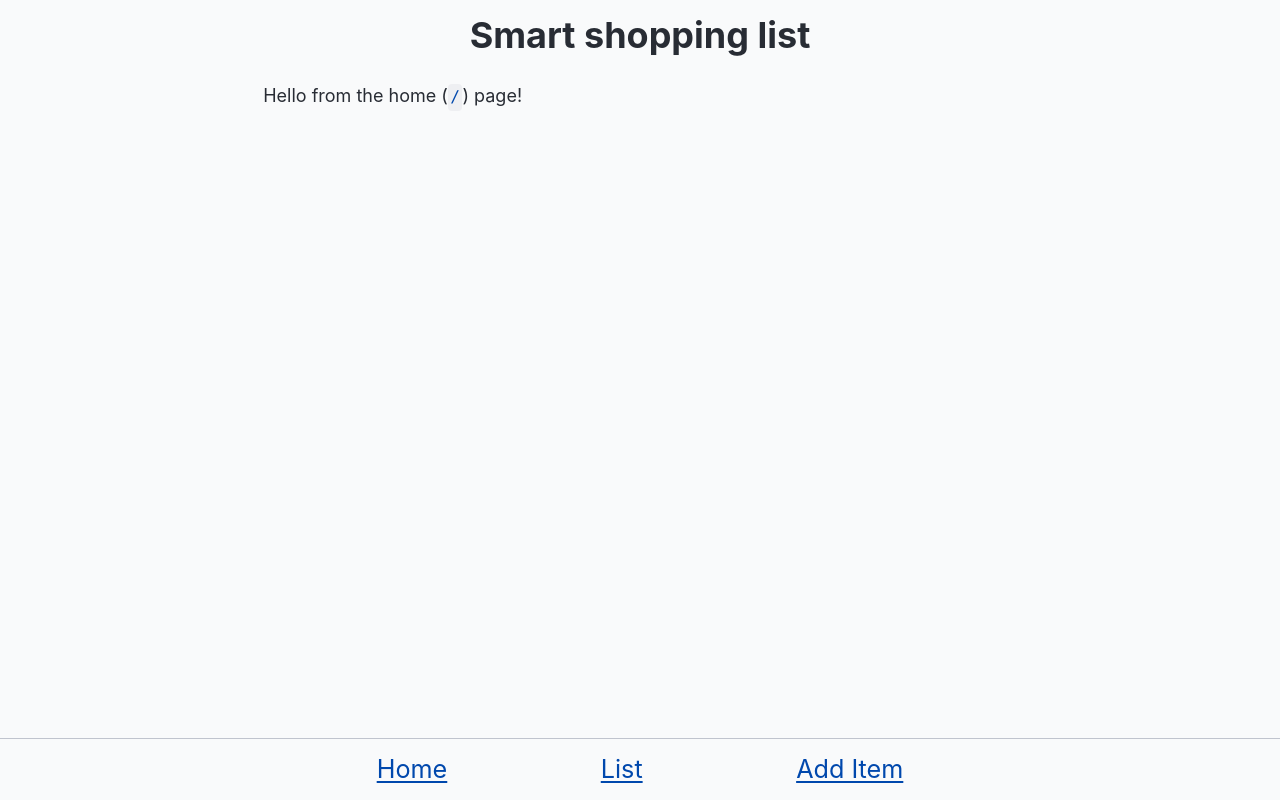
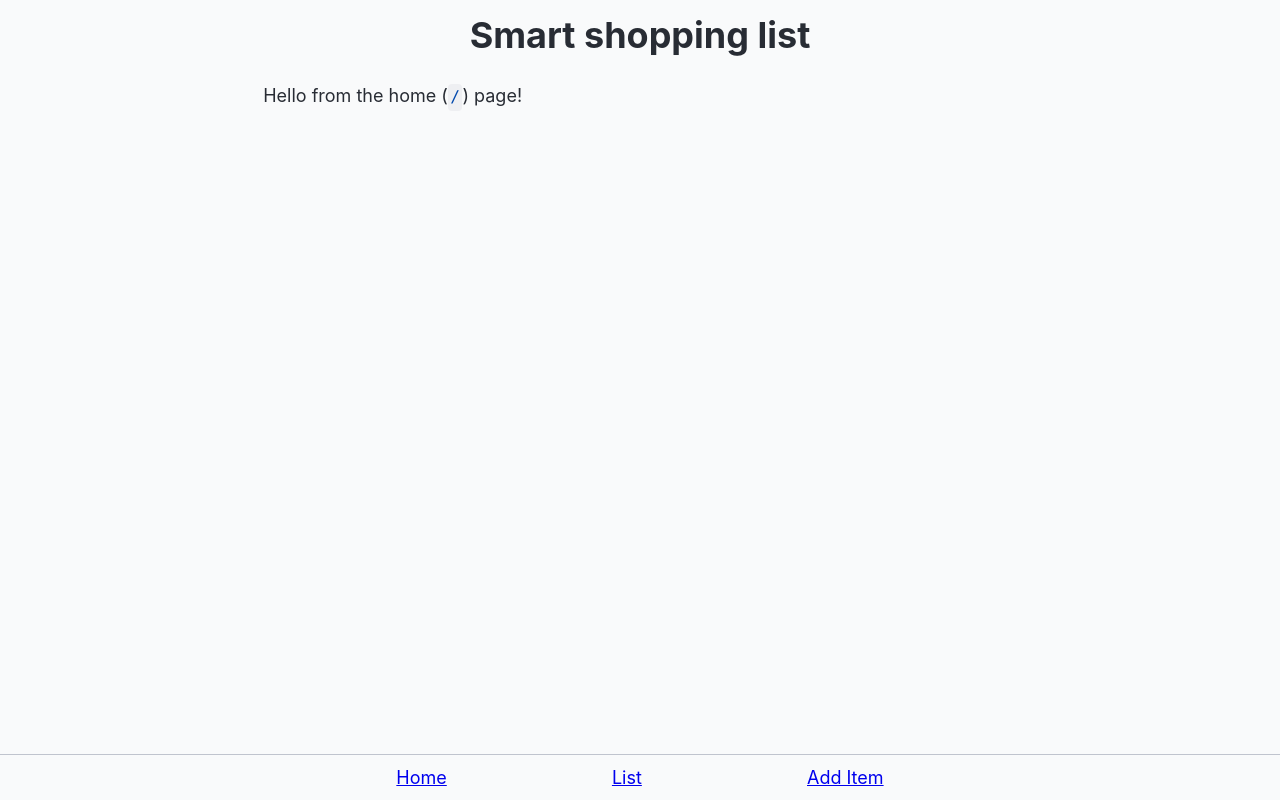
Before and after one commit to the-collab-lab/tcl-62-smart-shopping-list, a React (Vite) app: page / in a window 1280 px wide. Built offline with nearby package versions, Linux system fonts and the light colour scheme; no server answers; the database is empty.

Commit message:
include working NavLink component within Layout

```diff
--- a/src/views/Layout.jsx
+++ b/src/views/Layout.jsx
@@ -1,4 +1,4 @@
-import { Outlet } from 'react-router-dom';
+import { Outlet, NavLink } from 'react-router-dom';
 
 import './Layout.css';
 
@@ -22,15 +22,30 @@ export function Layout() {
 				</main>
 				<nav className="Nav">
 					<div className="Nav-container">
-						<a href="#" className="Nav-link">
+						<NavLink
+							to="/"
+							className={({ isActive, isPending }) =>
+								isPending ? 'pending' : isActive ? 'active' : ''
+							}
+						>
 							Home
-						</a>
-						<a href="#" className="Nav-link">
+						</NavLink>
+						<NavLink
+							to="/list"
+							className={({ isActive, isPending }) =>
+								isPending ? 'pending' : isActive ? 'active' : ''
+							}
+						>
 							List
-						</a>
-						<a href="#" className="Nav-link">
+						</NavLink>
+						<NavLink
+							to="/add-item"
+							className={({ isActive, isPending }) =>
+								isPending ? 'pending' : isActive ? 'active' : ''
+							}
+						>
 							Add Item
-						</a>
+						</NavLink>
 					</div>
 				</nav>
 			</div>
```
